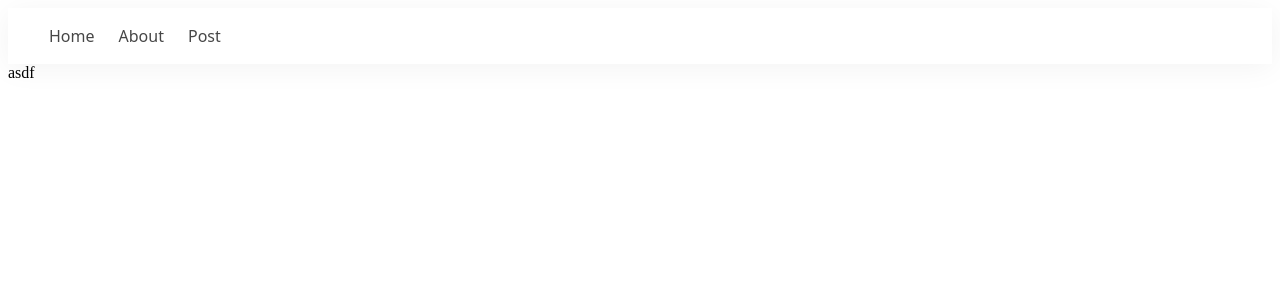
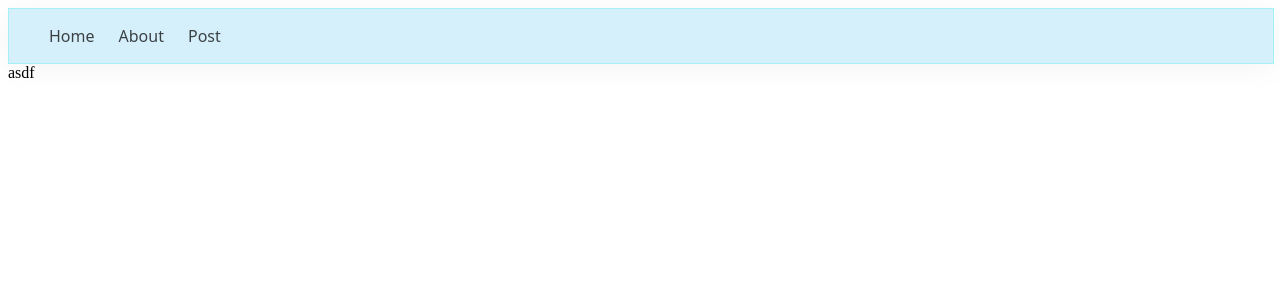
Before and after one commit to yetto-tools/NextJs13, a Next.js app in the folder next-js-13-app/: page / in a window 1280 px wide. Shown: the top 300 px of the page. Built offline with nearby package versions, Linux system fonts and the light colour scheme.

Commit message:
add styles by header and navbar elementes

```diff
--- a/next-js-13-app/app/components/navigation.module.css
+++ b/next-js-13-app/app/components/navigation.module.css
@@ -4,15 +4,17 @@
 }
 .header {
 /* From https://css.glass */
-  background: #ffffff61;
+  background: #9bdbf668;
   box-shadow: 0 4px 30px #0000000d;
   backdrop-filter: blur(5.2px);
   -webkit-backdrop-filter: blur(5.2px);
-  border: 1px solid #ffffff5c;
-
+  border: 0.0625rem solid #7ef1ef93;
   font-family: system-ui, -apple-system, BlinkMacSystemFont, 'Segoe UI', Roboto, Oxygen, Ubuntu, Cantarell, 'Open Sans', 'Helvetica Neue', sans-serif;
   position: sticky;
   top: 0;
+  width: 100%;
+  margin: 0;
+  padding: 0;
 }
 
 .navbar_item{
```
